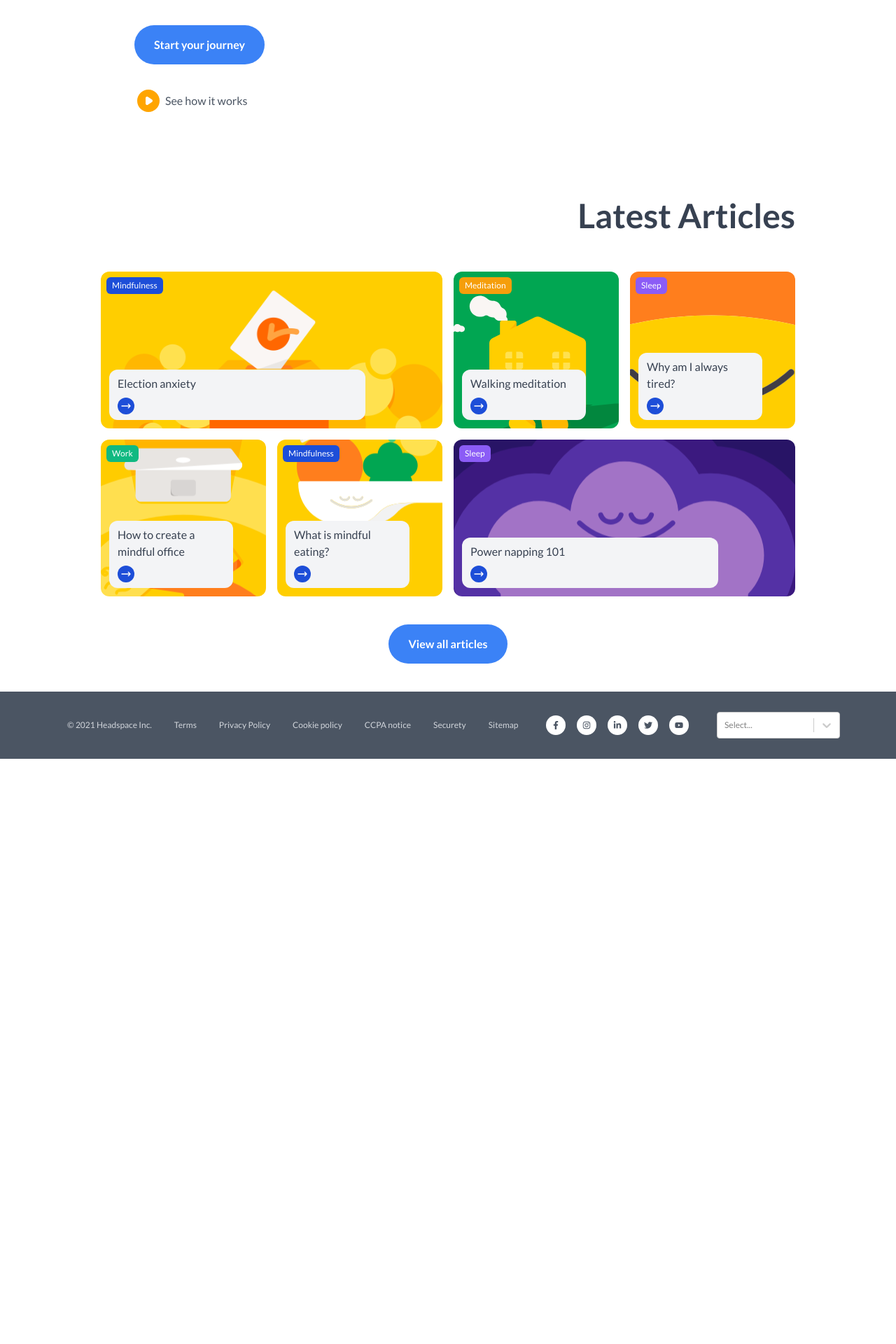
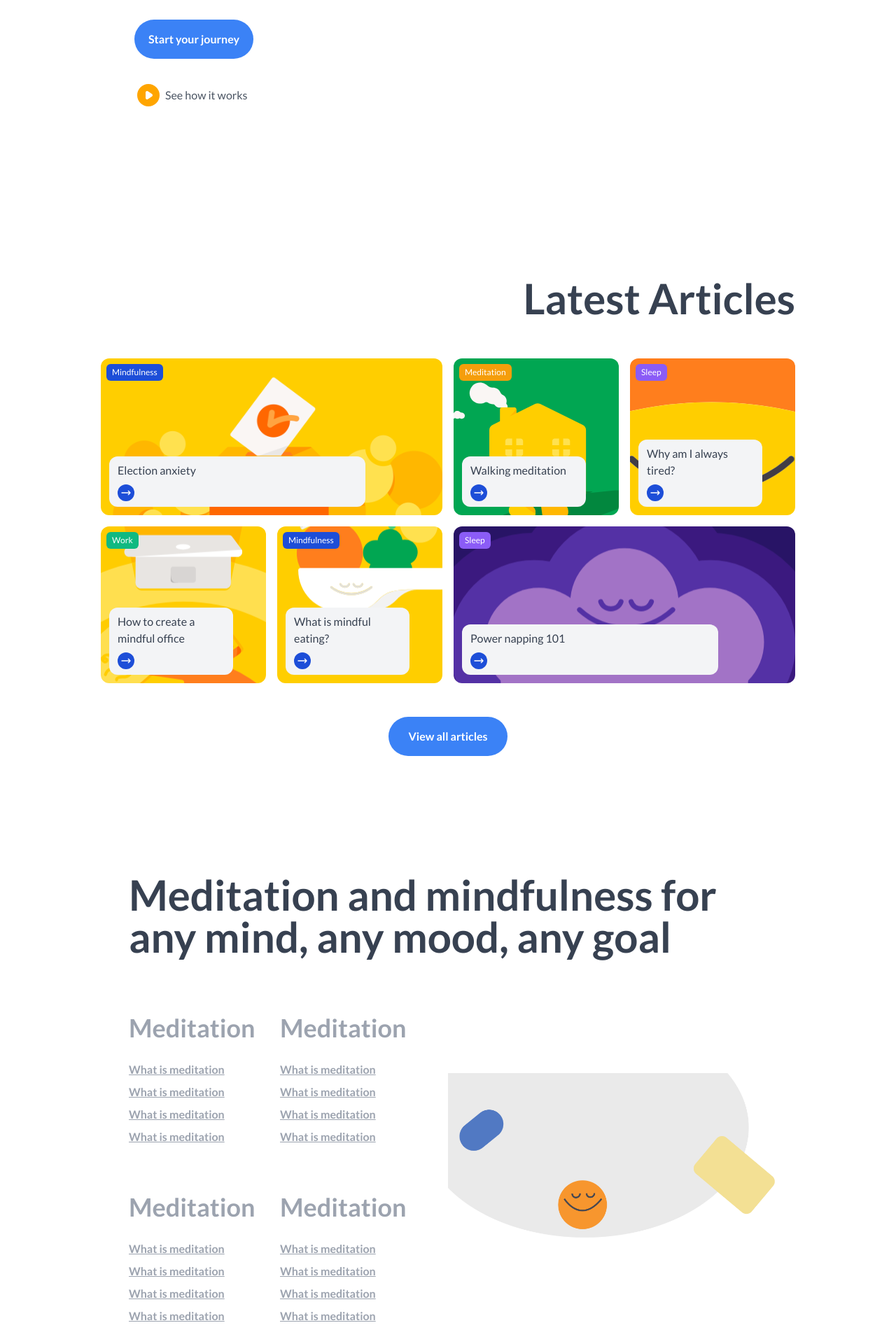
Before and after one commit to nicolastorgato/headspace-ui-clone, a React (Create React App) app: page / in a window 1280 px wide. Shown: the part 420-2340 px from the top of the page at 70% size. Before the commit the page ends 1504 px from the top, so only its background shows below. Built offline with nearby package versions, Linux system fonts and the light colour scheme.

Commit message:
- add Button.jsx, MeditationForX.jsx;

```diff
--- /dev/null
+++ b/src/components/Button.jsx
@@ -0,0 +1,11 @@
+import React from 'react'
+
+const Button = ({text, color, hiddenOnSmallScreen, pX, pY, mX, mY}) => {
+
+    return (
+        <button className={`transition duration-500 ease-in-out ${ hiddenOnSmallScreen ? 'hidden xl:block' : ''} bg-${color}-500 hover:bg-${color}-600 px-${pX} py-${pY} mx-${mX} my-${mY} rounded-full text-white font-bold tracking-normal transform hover:-translate-y-1 ` }>{text}</button>
+
+    )
+}
+
+export default Button
--- a/src/components/Footer.jsx
+++ b/src/components/Footer.jsx
@@ -3,7 +3,7 @@ import { Link } from 'react-router-dom'
 import Select from 'react-select'
 
 import { FaFacebookF, FaInstagram, FaLinkedinIn, FaTwitter, FaYoutube } from 'react-icons/fa';
-import {TiWorld} from 'react-icons/ti/';
+// import {TiWorld} from 'react-icons/ti/';
 
 const Footer = () => {
 
--- a/src/components/HomepageHeroGuest.jsx
+++ b/src/components/HomepageHeroGuest.jsx
@@ -1,24 +1,23 @@
 import React from 'react'
-import { Link } from 'react-router-dom'
+// import { Link } from 'react-router-dom'
+import Button from './Button'
 
 const HomepageHeroGuest = () => {
     return (
-        <div className='2xl:bg-hero-bg1 2xl:bg-cover pb-16 2xl:pb-64'>
+        <div className=' xl:mb-20 2xl:bg-hero-bg1 2xl:bg-cover pb-16 2xl:pb-80'>
             <div className="py-4 2xl:py-20 flex flex-col justify-center items-start mx-20 xl:mx-48 2xl:mx-96">
 
                 <h1 className="lg:text-7xl md:text-5xl sm:text-4xl text-3xl font-bold text-gray-700 mb-14">
                     Be kind to your mind, <br/> it will be fine
                 </h1>
-                <p className='mb-4 font-medium text-xl xl:text-2xl text-gray-500'>Less stressed. More resilient. Happier. <br/> It all starts with just a few minutes a day.</p>
-                <Link className='py-4 px-7 mt-6 bg-blue-500 rounded-full text-md font-semibold text-white hover:bg-blue-600'
-                        to="/" >Start your journey
-                </Link>
+                <p className='mb-8 font-medium text-xl xl:text-2xl text-gray-500'>Less stressed. More resilient. Happier. <br/> It all starts with just a few minutes a day.</p>
+                <Button text='Start your journey' color='blue' hiddenOnSmallScreen='false' pX='5' pY='4' mX='0' mY='0'/>
                 <div className='mt-8 text-gray-600 flex items-center'>
-                    <a href='www.google.it' className=' mr-2 flex items-center'>
+                    <a href='www.google.it ' className=' mr-2 flex items-center'>
                         <svg className='w-10 h-10 mr-1' xmlns="http://www.w3.org/2000/svg" viewBox="0 0 20 20" fill="orange">
                             <path fillRule="evenodd" d="M10 18a8 8 0 100-16 8 8 0 000 16zM9.555 7.168A1 1 0 008 8v4a1 1 0 001.555.832l3-2a1 1 0 000-1.664l-3-2z" clipRule="evenodd" />
                         </svg>
-                        See how it works
+                        <p className='hover:text-orange'>See how it works </p>
                     </a>
                 </div>
 
--- a/src/components/LatestArticles.jsx
+++ b/src/components/LatestArticles.jsx
@@ -1,19 +1,20 @@
 import React from 'react'
 import { Link } from 'react-router-dom'
+import Button from './Button'
 
 const LatestArticles = () => {
     return (
-        <div className='pb-18'>
-            <div className="py-10 2xl:pb-32 flex flex-col justify-center items-start mx-8 md:mx-16 lg:mx-24 xl:mx-36 2xl:mx-48">
+        <div>
+            <div className="py-20 2xl:pb-12 flex flex-col justify-center items-start mx-8 md:mx-16 lg:mx-24 xl:mx-36 2xl:mx-48">
 
-                <h1 className="self-end text-3xl xl:text-5xl font-bold text-gray-700 mb-14">
+                <h1 className="self-end text-3xl xl:text-6xl font-bold text-gray-700 mb-14">
                     Latest Articles
                 </h1>
 
                 {/* grid start- latest articles */}
                 <div class="w-full grid lg:grid-cols-4 grid-cols-1 gap-4">
 
-                    <a className='col-span-2' href="https://www.headspace.com/articles/election-anxiety">
+                    <a className='col-span-2 transition duration-500 ease-in-out transform hover:scale-102' href="https://www.headspace.com/articles/election-anxiety">
                         <div class="bg-election-anxiety bg-cover bg-top h-56 rounded-xl">
                             <div class="h-full flex flex-col justify-between items-start">
                                 <div class="bg-blue-700 text-xs text-white px-2 py-1 mt-2 ml-2 rounded-md">
@@ -34,7 +35,7 @@ const LatestArticles = () => {
                     </a>
 
 
-                    <a className='col-span-2 xl:col-span-1' href="https://www.headspace.com/articles/election-anxiety">
+                    <a className='col-span-2 xl:col-span-1 transition duration-500 ease-in-out transform hover:scale-102' href="https://www.headspace.com/articles/election-anxiety">
                         <div class="bg-walking-meditation bg-cover h-56 rounded-xl">
                             <div class="h-full flex flex-col justify-between items-start">
                                 <div class="bg-yellow-500 text-xs text-white px-2 py-1 mt-2 ml-2 rounded-md">
@@ -55,7 +56,7 @@ const LatestArticles = () => {
                     </a>
 
 
-                    <a className='col-span-2 xl:col-span-1' href="https://www.headspace.com/articles/election-anxiety">
+                    <a className='col-span-2 xl:col-span-1 transition duration-500 ease-in-out transform hover:scale-102' href="https://www.headspace.com/articles/election-anxiety">
                         <div class="bg-always-tired bg-cover bg-top h-56 rounded-xl">
                             <div class="h-full flex flex-col justify-between items-start">
                                 <div class=" bg-purple-500 text-xs text-white px-2 py-1 mt-2 ml-2 rounded-md">
@@ -76,7 +77,7 @@ const LatestArticles = () => {
                     </a>
 
 
-                    <a className='col-span-2 xl:col-span-1' href="https://www.headspace.com/articles/election-anxiety">
+                    <a className='col-span-2 xl:col-span-1 transition duration-500 ease-in-out transform hover:scale-102' href="https://www.headspace.com/articles/election-anxiety">
                         <div class="bg-home-office bg-cover bg-center h-56 rounded-xl">
                             <div class="h-full flex flex-col justify-between items-start">
                                 <div class="bg-green-500 text-xs text-white px-2 py-1 mt-2 ml-2 rounded-md">
@@ -97,7 +98,7 @@ const LatestArticles = () => {
                     </a>
 
 
-                    <a className='col-span-2 xl:col-span-1' href="https://www.headspace.com/articles/election-anxiety">
+                    <a className='col-span-2 xl:col-span-1 transition duration-500 ease-in-out transform hover:scale-102' href="https://www.headspace.com/articles/election-anxiety">
                         <div class="bg-mindful-eating bg-cover bg-center h-56 rounded-xl">
                             <div class="h-full flex flex-col justify-between items-start">
                                 <div class="bg-blue-700 text-xs text-white px-2 py-1 mt-2 ml-2 rounded-md">
@@ -118,7 +119,7 @@ const LatestArticles = () => {
                     </a>
 
 
-                    <a className='col-span-2' href="https://www.headspace.com/articles/election-anxiety">
+                    <a className='col-span-2 transition duration-500 ease-in-out transform hover:scale-102' href="https://www.headspace.com/articles/election-anxiety">
                         <div class="bg-power-napping bg-cover bg-bottom h-56 rounded-xl">
                             <div class="h-full flex flex-col justify-between items-start">
                                 <div class="bg-purple-500 text-xs text-white px-2 py-1 mt-2 ml-2 rounded-md">
@@ -145,23 +146,9 @@ const LatestArticles = () => {
                 {/* end grid */}
 
 
-                <Link className=' self-center py-4 px-7 mt-10 bg-blue-500 rounded-full text-md font-semibold text-white hover:bg-blue-600'
-                        to="/" >View all articles
+                <Link to='/' className='self-center'>
+                    <Button text='View all articles' color='blue' hiddenOnSmallScreen='false' pX='7' pY='4' mX='0' mY='12'/>
                 </Link>
-
-
-                {/* <div className='flex-1 max-w-4xl mx-auto p-10'>
-                    <ul className='grid grid-cols-3'>
-                        <li className=' bg-red-400 rounded-md shadow-xl'> <div className='h-24'></div> </li>
-                        <li className='bg-red-400 rounded-md shadow-xl'> <div className='h-24'></div> </li>
-                        <li className='bg-red-400 rounded-md shadow-xl'> <div className='h-24'></div> </li>
-                        <li className='bg-red-400 rounded-md shadow-xl'> <div className='h-24'></div> </li>
-                        <li className='bg-red-400 rounded-md shadow-xl'> <div className='h-24'></div> </li>
-                        <li className='bg-red-400 rounded-md shadow-xl'> <div className='h-24'></div> </li>
-
-                    </ul>
-
-                </div> */}
 
 
             </div>
--- /dev/null
+++ b/src/components/MeditationForX.jsx
@@ -0,0 +1,63 @@
+import React from 'react'
+import imageBG from '../images/hero-bg-1.png';
+
+const MeditationForX = () => {
+    return (
+        <div className='mx-8 md:mx-16 lg:mx-24 xl:mx-36 2xl:mx-48'>
+            <div className='py-10'>
+                <h1 className='text-3xl xl:text-6xl font-bold text-gray-700 px-10' >Meditation and mindfulness for any mind, any mood, any goal</h1>
+            </div>
+
+            <div className='flex w-full'>
+                <div className='w-1/2 p-10'>
+                    <div className='grid grid-cols-2 gap-4 gap-y-16 '>
+                        <div className='col-span-1 flex flex-col'>
+                            <h1 className='text-gray-400 text-4xl font-bold pb-6'>Meditation</h1>
+                            <ul>
+                                <li className='text-gray-400 text-md font-semibold py-1 underline'>What is meditation</li>
+                                <li className='text-gray-400 text-md font-semibold py-1 underline'>What is meditation</li>
+                                <li className='text-gray-400 text-md font-semibold py-1 underline'>What is meditation</li>
+                                <li className='text-gray-400 text-md font-semibold py-1 underline'>What is meditation</li>
+                            </ul>
+                        </div>
+                        <div className='col-span-1 flex flex-col'>
+                            <h1 className='text-gray-400 text-4xl font-bold pb-6'>Meditation</h1>
+                            <ul>
+                                <li className='text-gray-400 text-md font-semibold py-1 underline'>What is meditation</li>
+                                <li className='text-gray-400 text-md font-semibold py-1 underline'>What is meditation</li>
+                                <li className='text-gray-400 text-md font-semibold py-1 underline'>What is meditation</li>
+                                <li className='text-gray-400 text-md font-semibold py-1 underline'>What is meditation</li>
+                            </ul>
+                        </div>
+                        <div className='col-span-1 flex flex-col'>
+                            <h1 className='text-gray-400 text-4xl font-bold pb-6'>Meditation</h1>
+                            <ul>
+                                <li className='text-gray-400 text-md font-semibold py-1 underline'>What is meditation</li>
+                                <li className='text-gray-400 text-md font-semibold py-1 underline'>What is meditation</li>
+                                <li className='text-gray-400 text-md font-semibold py-1 underline'>What is meditation</li>
+                                <li className='text-gray-400 text-md font-semibold py-1 underline'>What is meditation</li>
+                            </ul>
+                        </div>
+                        <div className='col-span-1 flex flex-col'>
+                            <h1 className='text-gray-400 text-4xl font-bold pb-6'>Meditation</h1>
+                            <ul>
+                                <li className='text-gray-400 text-md font-semibold py-1 underline'>What is meditation</li>
+                                <li className='text-gray-400 text-md font-semibold py-1 underline'>What is meditation</li>
+                                <li className='text-gray-400 text-md font-semibold py-1 underline'>What is meditation</li>
+                                <li className='text-gray-400 text-md font-semibold py-1 underline'>What is meditation</li>
+                            </ul>
+                        </div>
+
+                    </div>
+                </div>
+                <div className='w-1/2 flex items-center justify-center'>
+                    <img className='bg-blue-200' src={imageBG} alt=""/>
+                </div>
+            </div>
+
+        </div>
+
+    )
+}
+
+export default MeditationForX
--- a/src/components/Navbar.jsx
+++ b/src/components/Navbar.jsx
@@ -1,6 +1,7 @@
 import React, {useState} from 'react';
 import {Link} from 'react-router-dom';
 import headspaceLogo from '../images/headspace-logo.jpg';
+import Button from './Button';
 import DropdownMegamenu from './DropdownMegamenu';
 
 
@@ -71,7 +72,7 @@ const Navbar = (props) => {
                     <Link className="p-4 hover:text-orange" to='/contact'>Login</Link>
                 </div>
 
-                <button className='hidden xl:block bg-blue-500 px-4 py-3 rounded-full text-white font-bold tracking-normal'>Try for free</button>
+                <Button text='Try for free' color='blue' hiddenOnSmallScreen='true' pX='4' pY='3' mX='0' mY='0' />
             </div>
 
 
--- a/src/pages/index.jsx
+++ b/src/pages/index.jsx
@@ -1,12 +1,15 @@
 import React from 'react'
 import HomepageHeroGuest from '../components/HomepageHeroGuest'
 import LatestArticles from '../components/LatestArticles'
+import MeditationForX from '../components/MeditationForX'
+
 
 const Home = () => {
     return (
         <div>
             <HomepageHeroGuest />
             <LatestArticles />
+            <MeditationForX />
 
         </div>
     )
--- a/tailwind.config.js
+++ b/tailwind.config.js
@@ -26,6 +26,10 @@ module.exports = {
 
       colors: {
         'orange': '#ff7e1d'
+      },
+
+      scale: {
+       '102': '1.02',
       }
 
     },
```
Also changed, not shown: src/components/DropdownMegamenu.jsx (+14 -16 lines), 1 other file (tests, documents, lock files or other folders).
